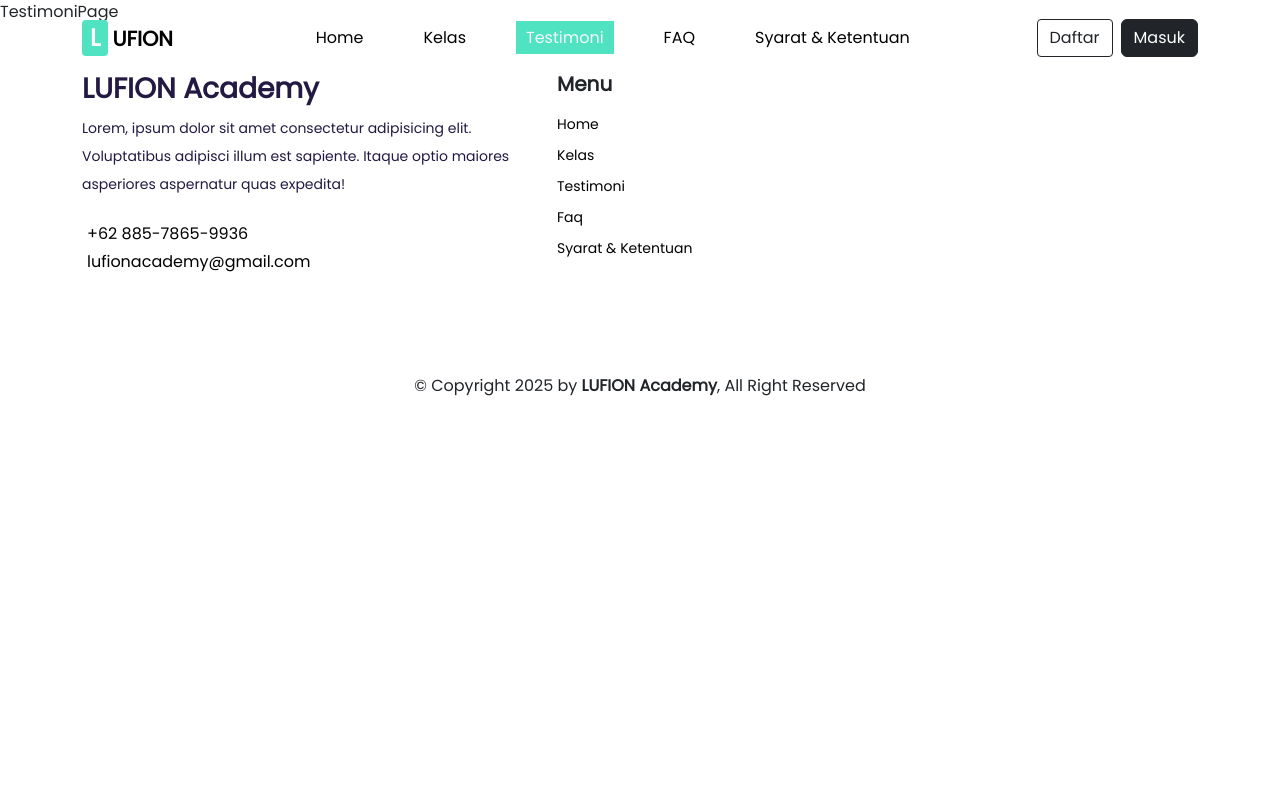
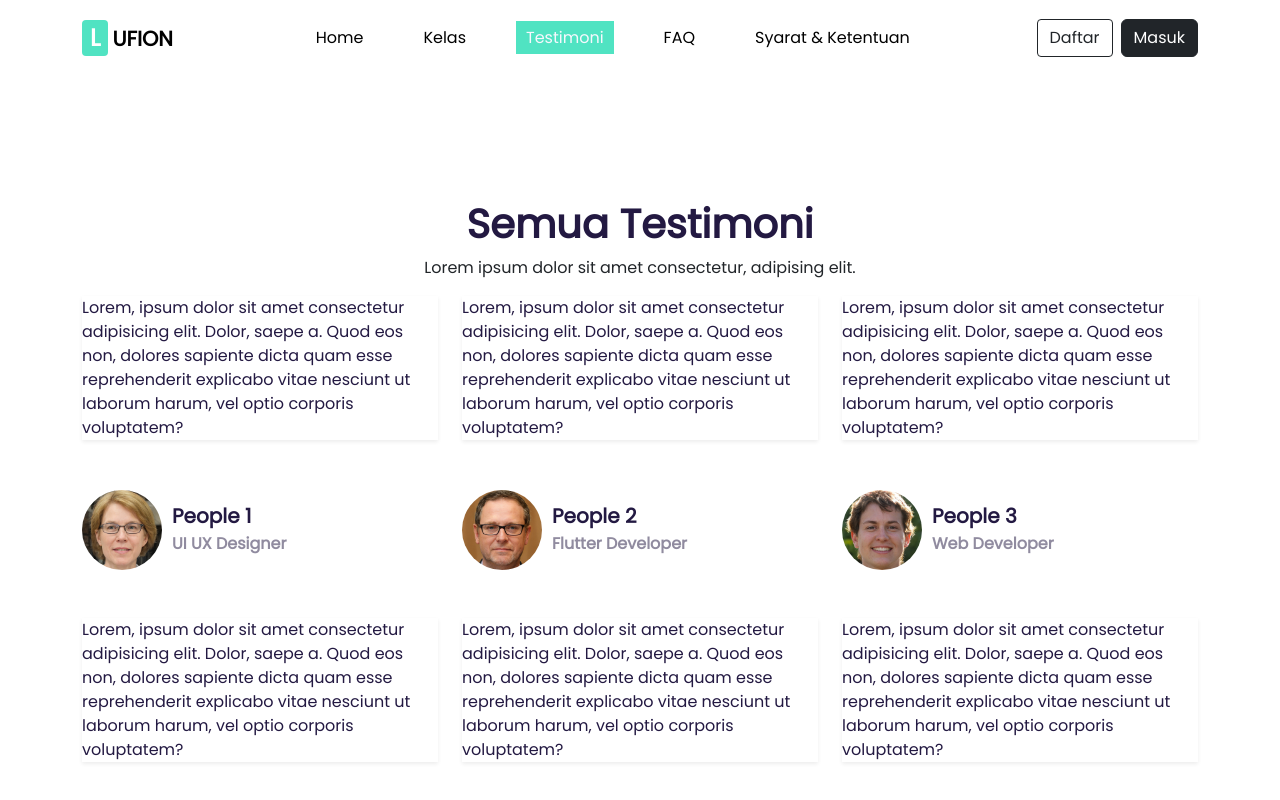
Before and after one commit to Lukmanul6305/e-commerce-pemweb-project, a React (Vite) app: page /testimoni in a window 1280 px wide. Shown: the top 800 px of the page. Built offline with nearby package versions, Linux system fonts and the light colour scheme.

Commit message:
tesnimoni page

```diff
--- a/src/css/main.css
+++ b/src/css/main.css
@@ -295,6 +295,56 @@ header {
   line-height: 1.5;
 }
 /* Style Kelas end */
+/* STYLE TESTIMONIAL */
+.testimoni-page .testimoni {
+  background-color: var(--navbar-color);
+  padding-top: 200px;
+  padding-bottom: 100px;
+}
+.testimoni-page .testimoni .row:nth-child(1)
+h1 {
+  color: var(--color-text);
+}
+.testimoni-page .testimonial .row:nth-child(1)
+p {
+  color: var(--color-text)
+}
+.testimoni-page .testimoni .desc {
+  color: var(--color-text);
+  font-weight: 500;
+  line-height: 1.5;
+  margin-bottom: 50px;
+}
+
+.testimoni-page .testimoni .people {
+  display: flex;
+  align-items: center;
+  width: 100%;
+  column-gap: 10px;
+}
+
+.testimoni-page .testimoni .people h5,
+.testimoni-page .testimoni .people p {
+  color: var(--color-text);
+}
+
+.testimoni-page .testimoni .people h5 {
+  font-weight: 600;
+}
+
+.testimoni-page .testimoni .people p {
+  opacity: 50%;
+}
+
+.testimoni-page .testimoni img {
+  width: 80px;
+  border-radius: 100%;
+  -webkit-border-radius: 100%;
+  -moz-border-radius: 100%;
+  -ms-border-radius: 100%;
+  -o-border-radius: 100%;
+}
+/* STYLE TESTIMONIAL */
 
 /* Style FAQ */
 .faq {
--- a/src/pages/HomePage.jsx
+++ b/src/pages/HomePage.jsx
@@ -13,6 +13,7 @@ import "swiper/css/pagination";
 
 // import required modules
 import { Pagination } from "swiper/modules";
+import TestimoniPage from "./TestimoniPage";
 
 const HomePage = () => {
   let Navigate = useNavigate();
@@ -144,6 +145,7 @@ const HomePage = () => {
       {/* Faq Section */}
       <FaqComponent />
       {/* Faq Section end*/}
+      {/* <TestimoniPage/> */}
     </div>
   );
 };
--- a/src/pages/TestimoniPage.jsx
+++ b/src/pages/TestimoniPage.jsx
@@ -1,5 +1,41 @@
+import { Container, Row, Col } from "react-bootstrap";
+import {testimoni} from "../data/index";
+import FaqComponent from "../components/FaqComponent";
+
+
 const TestimoniPage = () => {
-  return <div>TestimoniPage</div>;
+  return (
+  <div className="testimoni-page">
+  <div className="testimoni">
+    <Container>
+      <Row>
+        <Col>
+        <h1 className="text-center fw-bold">Semua Testimoni</h1>
+        <p className="text-center"> Lorem ipsum dolor sit amet consectetur, adipising elit.</p>
+        </Col>
+      </Row>
+      <Row className="row-cols-lg-3 row-cols-1">
+      {testimoni.map((data) => {
+                return (
+                  <Col key={data.id} className="mb-5">
+                    <p className="desc shadow-sm">{data.desc}</p>
+                    <div className="people">
+                      <img src={data.image} alt="" />
+                      <div>
+                        <h5 className="mb-1">{data.name}</h5>
+                        <p className="m-0 fw-bold">{data.skill}</p>
+                      </div>
+                    </div>
+                  </Col>
+                );
+              })}
+        </Row>
+      </Container>
+    </div>
+
+    <FaqComponent/>
+    </div>
+  );
 };
 
 export default TestimoniPage;
```
